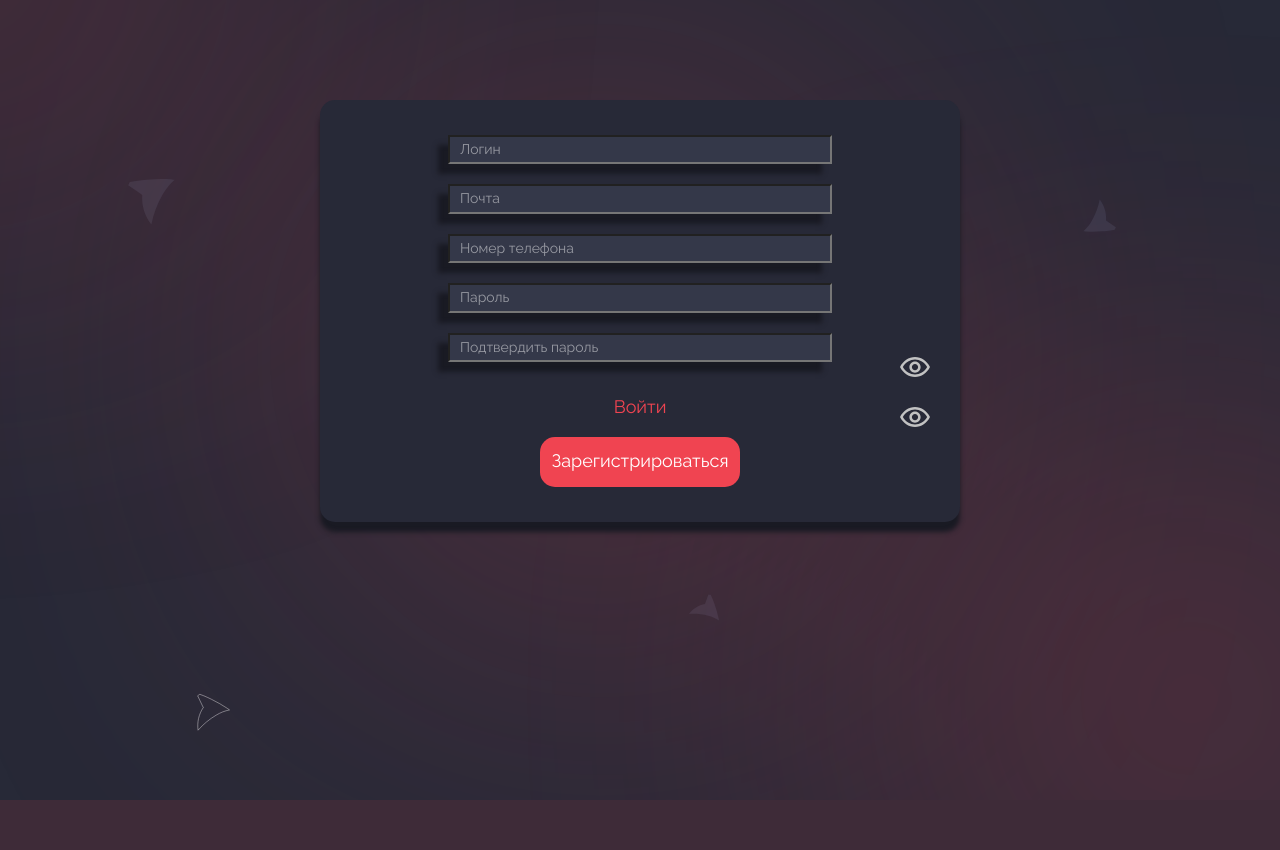
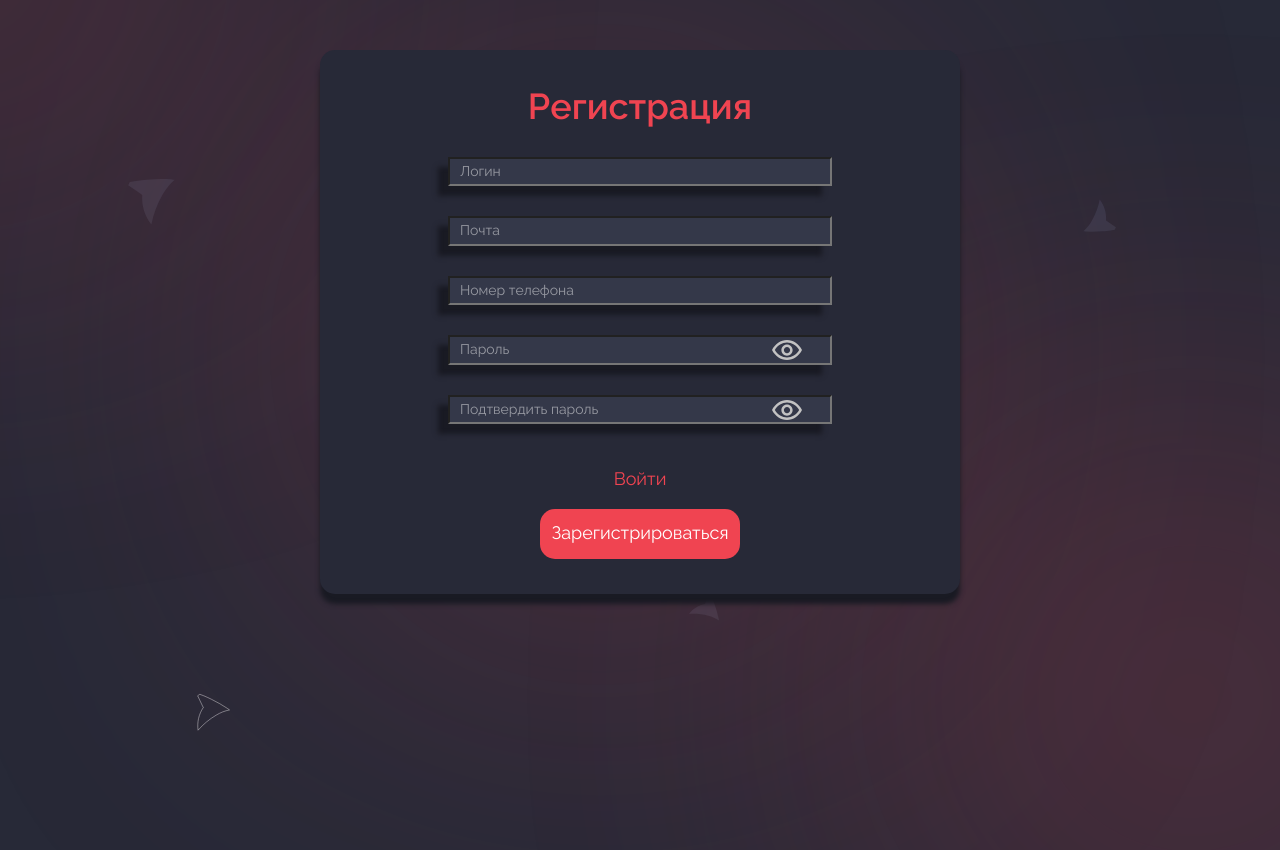
Before and after one commit to Vivasvat/WE-Programmist, a Django app: page /registration/ in a window 1280 px wide. Before the commit the page ends 800 px from the top, so only its background shows below. Run offline with Django 5.2, Linux system fonts and the light colour scheme.

Commit message:
registration

```diff
--- a/main/templates/main/index.html
+++ b/main/templates/main/index.html
@@ -67,7 +67,7 @@
         <div class="background-images__circle3"></div>
     </div>
 
-
+    <main>
         <section id="play-with-us">
 
             <header class="play-with-us__header">
@@ -191,6 +191,7 @@
                 Присоединиться
             </a>
         </section>
+    </main>
 
     <footer id="footer">
         <header class="footer__header">
--- a/static/main.css
+++ b/static/main.css
@@ -3,6 +3,9 @@
 * ================================================== */
 @import url("variables.scss");
 @import url("variables.scss");
+@import url("variables.scss");
+@import url("fonts.scss");
+@import url("mixins.scss");
 @import url("variables.scss");
 @import url("fonts.scss");
 @import url("mixins.scss");
@@ -2416,12 +2401,29 @@ li[class^=footer__item]:first-child {
 
 .password__label {
   background-image: url(/static/images/login/eye.svg);
-  display: inline-block;
+  display: inline-flex;
+  justify-content: center;
   width: 30px;
   height: 30px;
   position: absolute;
-  top: 215px;
-  right: 50px;
+  top: 9px;
+  right: 5px;
+}
+
+.error {
+  color: var(--color-red);
+  font-family: "Raleway-Regular";
+  font-size: 14px;
+  line-height: 110%;
+  padding-top: 10px;
+}
+
+.password__fieldset {
+  position: relative;
+}
+
+#login__input, #password__input {
+  padding-right: 40px;
 }
 
 #password__eye:checked ~ .password__label {
@@ -2519,26 +2521,13 @@ li[class^=footer__item]:first-child {
   overflow: hidden;
 }
 
-.registration__header {
-  position: absolute !important;
-  width: 1px !important;
-  height: 1px !important;
-  margin: -1px !important;
-  border: 0 !important;
-  padding: 0 !important;
-  white-space: nowrap !important;
-  clip-path: inset(100%) !important;
-  clip: rect(0 0 0 0) !important;
-  overflow: hidden !important;
-}
-
 .registration__block {
-  position: absolute;
+  position: relative;
   left: 0;
   right: 0;
   margin-left: auto;
   margin-right: auto;
-  margin-top: 100px;
+  margin-top: 50px;
   width: 30%;
   background-color: var(--color-blue);
   border-radius: var(--border-radius);
@@ -2592,16 +2581,21 @@ li[class^=footer__item]:first-child {
 
 .registration__label1-eye, .registration__label2-eye {
   background-image: url(/static/images/login/eye.svg);
-  display: inline-block;
+  display: inline-flex;
+  justify-content: center;
   width: 30px;
   height: 30px;
   position: absolute;
-  top: 252px;
-  right: 50px;
-}
-
-.registration__label2-eye {
-  top: 302px;
+  top: 0px;
+  right: 5px;
+}
+
+.registration__fieldset1, .registration__fieldset2 {
+  position: relative;
+}
+
+#registration__input1, #registration__input2 {
+  padding-right: 40px;
 }
 
 #registration__password1-eye:checked ~ .registration__label1-eye, #registration__password2-eye:checked ~ .registration__label2-eye {
--- a/static/main.scss
+++ b/static/main.scss
@@ -13,4 +13,5 @@
 'styles/blocks/footer.scss',
 'styles/blocks/404.scss',
 'styles/blocks/login.scss',
-'styles/blocks/registration.scss';
+'styles/blocks/registration.scss',
+'styles/blocks/account.scss';
--- /dev/null
+++ b/static/styles/blocks/account.scss
@@ -0,0 +1,37 @@
+@import url('variables.scss');
+@import url('fonts.scss');
+@import url('mixins.scss');
+
+.body__account{
+    height: 100%;
+    overflow: hidden;
+}
+
+.account__main{
+    position: relative;
+    left: 0;
+    right: 0;
+    margin-left: auto;
+    margin-right: auto;
+    margin-top: 100px;
+    width: 30%;
+    background-color: var(--color-blue);
+    border-radius: var(--border-radius);
+    box-shadow: 0 10px 5px #191a23;
+    padding-top: 35px;
+    text-align: center;
+    font-family: "Raleway-Regular";
+    font-size: 18px;
+    line-height: 110%;
+    color: var(--color-light);
+}
+
+.account__image{
+    width: 240px;
+    clip-path: circle(30%);
+    background-color: aliceblue;
+}
+
+.account__link-main, button{
+    @include button (200px, 50px);
+}
--- a/static/styles/blocks/login.scss
+++ b/static/styles/blocks/login.scss
@@ -7,17 +7,13 @@
     overflow: hidden;
 }
 
-.login__header{
-    @include visually-hidden();
-}
-
 .login__main{
     position: relative;
     left: 0;
     right: 0;
     margin-left: auto;
     margin-right: auto;
-    margin-top: 100px;
+    margin-top: 75px;
     width: 30%;
     background-color: var(--color-blue);
     border-radius: var(--border-radius);
@@ -64,23 +60,35 @@
     color: var(--color-light);
 }
 
-.password__fieldset{
-    padding-bottom: 10px;
-    display: flex;
-}
-
 #password__eye{
     @include visually-hidden();
 }
 
 .password__label{
     background-image: url(/static/images/login/eye.svg);
-    display: inline-block;
+    display: inline-flex;
+    justify-content: center;
     width: 30px;
     height: 30px;
     position: absolute;
-    top: 215px;
-    right: 50px;
+    top: 9px;
+    right: 5px;
+}
+
+.error{
+    color: var(--color-red);
+    font-family: "Raleway-Regular";
+    font-size: 14px;
+    line-height: 110%;
+    padding-top: 10px;
+}
+
+.password__fieldset{
+    position: relative;
+}
+
+#login__input, #password__input{
+    padding-right: 40px;
 }
 
 #password__eye:checked ~ .password__label{
@@ -89,8 +97,8 @@
     width: 30px;
     height: 30px;
     position: absolute;
-    top: 215px;
-    right: 50px;
+    top: 9px;
+    right: 5px;
 }
 
 .body__login a{
--- a/static/styles/blocks/registration.scss
+++ b/static/styles/blocks/registration.scss
@@ -7,17 +7,13 @@
     overflow: hidden;
 }
 
-.registration__header{
-    @include visually-hidden();
-}
-
 .registration__block{
-    position: absolute;
+    position: relative;
     left: 0;
     right: 0;
     margin-left: auto;
     margin-right: auto;
-    margin-top: 100px;
+    margin-top: 50px;
     width: 30%;
     background-color: var(--color-blue);
     border-radius: var(--border-radius);
@@ -62,16 +58,21 @@
 
 .registration__label1-eye, .registration__label2-eye{
     background-image: url(/static/images/login/eye.svg);
-    display: inline-block;
+    display: inline-flex;
+    justify-content: center;
     width: 30px;
     height: 30px;
     position: absolute;
-    top: 252px;
-    right: 50px;
+    top: 0px;
+    right: 5px;
 }
 
-.registration__label2-eye{
-    top: 302px;
+.registration__fieldset1, .registration__fieldset2{
+    position: relative;
+}
+
+#registration__input1, #registration__input2{
+    padding-right: 40px;
 }
 
 #registration__password1-eye:checked ~ .registration__label1-eye, #registration__password2-eye:checked ~ .registration__label2-eye{
@@ -80,12 +81,8 @@
     width: 30px;
     height: 30px;
     position: absolute;
-    top: 252px;
-    right: 50px;
-}
-
-#registration__password2-eye:checked ~ .registration__label2-eye{
-    top: 302px;
+    top: 0px;
+    right: 5px;
 }
 
 .body__registration a{
@@ -112,10 +109,6 @@
 .button{
     display: flex;
     justify-content: center;
-}
-
-.alert{
-    color: red;
 }
 
 @media (hover:hover){
--- a/templates/404.html
+++ b/templates/404.html
@@ -9,6 +9,9 @@
     <link rel="stylesheet" href="{% static 'main.css' %}">
 </head>
 <body class="body-404">
+
+    <main>
+
         <img class="header-404__Vec1" src="{% static 'images/404/Vector1.svg' %}" alt="">
         <img class="header-404__Vec2" src="{% static 'images/404/Vector2.svg' %}" alt="">
         <img class="header-404__Vec3" src="{% static 'images/404/Vector3.svg' %}" alt="">
@@ -29,5 +32,7 @@
                 Перейти на главную страницу
             </a>
         </div>
+
+    </main>
 </body>
 </html>
--- a/users/templates/users/registration.html
+++ b/users/templates/users/registration.html
@@ -10,14 +10,8 @@
 </head>
 <body class="body__registration">
 
+  <main>
     <section class="registration">
-
-    <header class="registration__header">
-      <h1>Registration</h1>
-    </header>
-
-    <form action="{% url "users:registration" %}" method="POST">
-      {% csrf_token %}
         <div class="background-images">
           <img class="background-images__Vec1" src="{% static 'images/404/Vector1.svg' %}" alt="">
           <img class="background-images__Vec2" src="{% static 'images/404/Vector2.svg' %}" alt="">
@@ -30,9 +24,14 @@
         </div>
 
       <div class="registration__block">
+        <form action="{% url "users:registration" %}" method="POST">
+        {% csrf_token %}
+
+        <header>
           <h1 class="registration__header">Регистрация</h1>
+        </header>
 
-         <fieldset class="registration__fieldset">
+         <fieldset class="registration__login">
           <label for="registration__label"></label>
           <input
           id="registration__input"
@@ -40,14 +39,18 @@
           name="username"
           placeholder="Логин"
           value="{% if form.username_value %}{{ form.username_value }}{% endif %}">
+
+          <div class="error">
             {% if form.username.errors %}
               <div class="alert alert-danger alert-dismissible fade show">
                   {{ form.username.errors }}
               </div>
             {% endif %}
+          </div>
+
          </fieldset>
 
-         <fieldset class="registration__fieldset">
+         <fieldset class="registration__email">
           <label for="registration__label"></label>
           <input
           id="registration__input"
@@ -55,14 +58,18 @@
           name="email"
           placeholder="Почта"
           value="{% if form.email_value %}{{ form.email_value }}{% endif %}">
+
+          <div class="error">
             {% if form.email.errors %}
               <div class="alert alert-danger alert-dismissible fade show">
                   {{ form.email.errors }}
               </div>
             {% endif %}
+          </div>
+
          </fieldset>
 
-         <fieldset class="registration__fieldset">
+         <fieldset class="registration__phone">
           <label for="registration__label"></label>
           <input
           id="registration__input"
@@ -70,17 +77,18 @@
           name="phone_number"
           placeholder="Номер телефона"
           value="{% if form.phone_number_value %}{{ form.phone_number_value }}{% endif %}">
+
+          <div class="error">
             {% if form.phone_number.errors %}
               <div class="alert alert-danger alert-dismissible fade show">
                   {{ form.phone_number.errors }}
               </div>
             {% endif %}
+          </div>
+
         </fieldset>
 
         <fieldset class="registration__fieldset1">
-          <input id="registration__password1-eye" type="checkbox" onclick="Toggle('registration__password1-eye', 'registration__input1')">
-          <label class="registration__label1-eye"  for="registration__password1-eye"></label>
-
 
           <label for="registration__input1"></label>
           <input
@@ -89,16 +97,21 @@
           name="password1"
           placeholder="Пароль"
           value="{% if form.password1_value %}{{ form.password1_value }}{% endif %}">
+
+          <input id="registration__password1-eye" type="checkbox" onclick="Toggle('registration__password1-eye', 'registration__input1')">
+          <label class="registration__label1-eye"  for="registration__password1-eye"></label>
+
+          <div class="error">
             {% if form.password1.errors %}
               <div class="alert alert-danger alert-dismissible fade show">
                   {{ form.password1.errors }}
               </div>
             {% endif %}
+          </div>
+
         </fieldset>
 
          <fieldset class="registration__fieldset2">
-          <input id="registration__password2-eye" type="checkbox" onclick="Toggle('registration__password2-eye', 'registration__input2')">
-          <label class="registration__label2-eye"  for="registration__password2-eye"></label>
 
           <label for="registration__input2"></label>
           <input
@@ -107,11 +120,18 @@
           name="password2"
           placeholder="Подтвердить пароль"
           value="{% if form.password2_value %}{{ form.password2_value }}{% endif %}">
+
+          <input id="registration__password2-eye" type="checkbox" onclick="Toggle('registration__password2-eye', 'registration__input2')">
+          <label class="registration__label2-eye"  for="registration__password2-eye"></label>
+
+          <div class="error">
             {% if form.password2.errors %}
               <div class="alert alert-danger alert-dismissible fade show">
                   {{ form.password2.errors }}
               </div>
             {% endif %}
+          </div>
+
          </fieldset>
 
          <a href="{% url 'users:login' %}" class="login__registration">Войти</a>
@@ -119,10 +139,11 @@
          <div class="button">
           <button type="submit" class="login__button">Зарегистрироваться</button>
          </div>
+        </form>
       </div>
-    </form>
 
   </section>
+  </main>
 
   <script src="/static/scripts/main.js"></script>
 </body>
```
Also changed, not shown: other parts of static/main.css (+49 -31 lines), acc/templates/acc/account.html (+35 -76 lines), users/templates/users/login.html (+16 -7 lines), 1 other file. Lines whose indentation alone changed are shown as unchanged.
